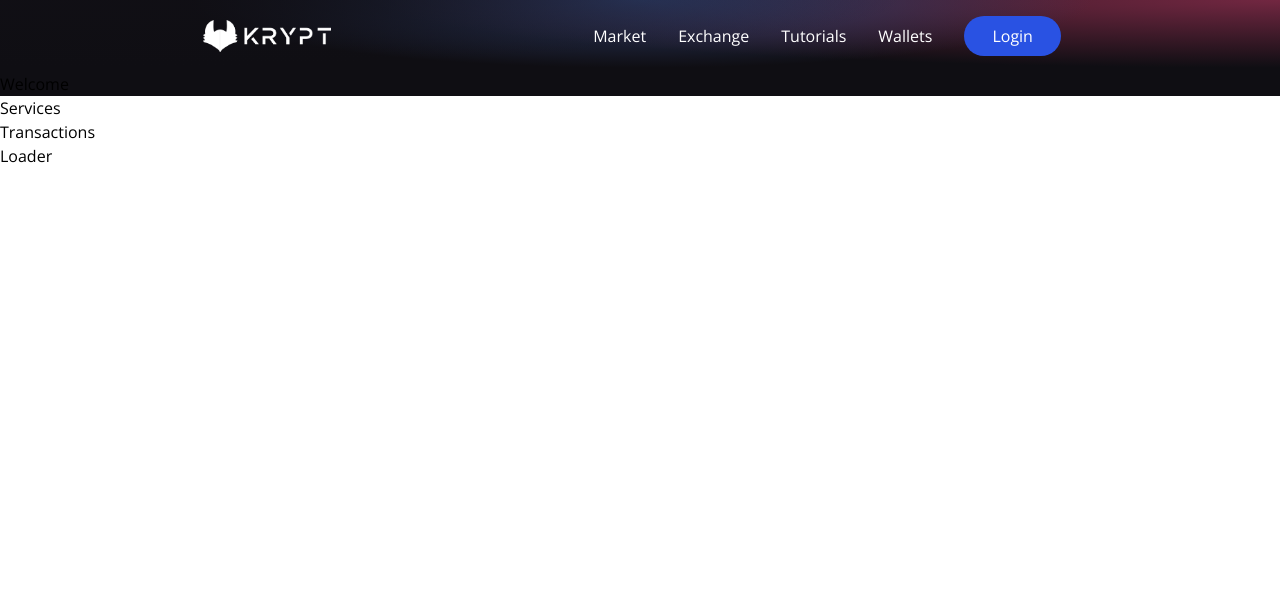
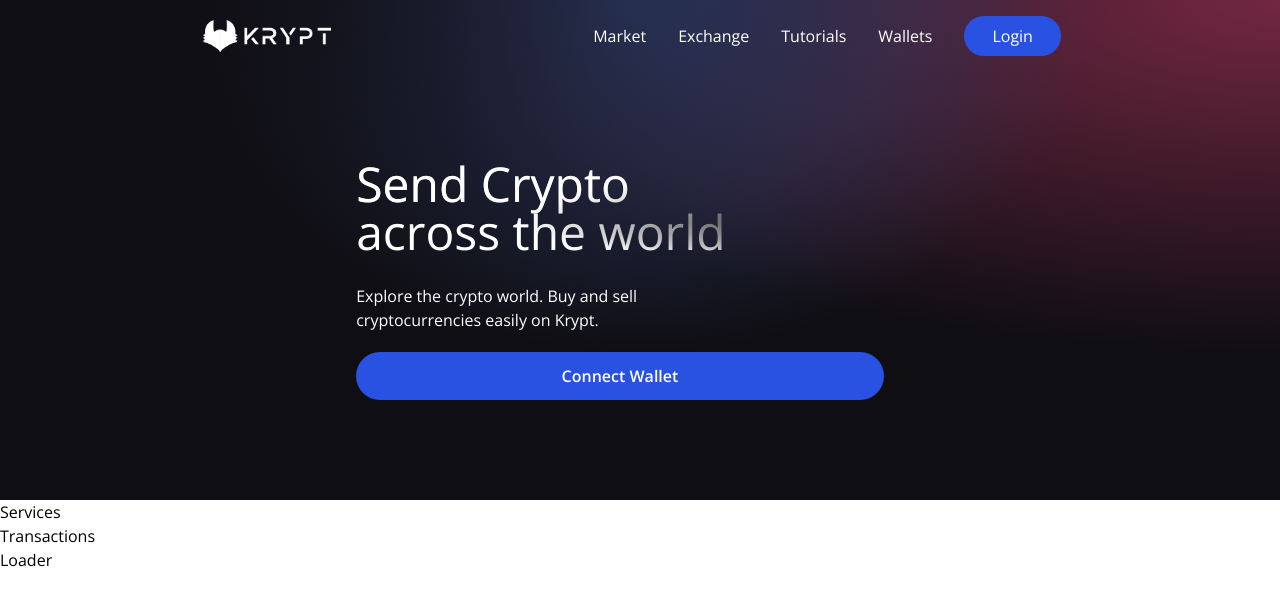
Before and after one commit to devanshuc/Web3.0_Blockchain_App, a React (Vite) app in the folder client/: page / in a window 1280 px wide. Shown: the top 606 px of the page. Built offline with nearby package versions, Linux system fonts and the light colour scheme.

Commit message:
Initial Welcome/Landing page + Minor change in Navbar

```diff
--- a/client/src/components/Navbar.jsx
+++ b/client/src/components/Navbar.jsx
@@ -1,3 +1,4 @@
+/* eslint-disable react/prop-types */
 import { HiMenuAlt4 } from "react-icons/hi";
 import { AiOutlineClose } from "react-icons/ai";
 
--- a/client/src/components/Welcome.jsx
+++ b/client/src/components/Welcome.jsx
@@ -1,5 +1,35 @@
+import { AiFillPlayCircle } from "react-icons/ai";
+import { SiEthereum } from "react-icons/si";
+import { BsInfoCircle } from "react-icons/bs";
+
+import { Loader } from "./";
+
 const Welcome = () => {
-	return <h1>Welcome</h1>;
+	const connectWallet = () => {};
+
+	return (
+		<div className="flex w-full justify-center items-center">
+			<div className="flex md:flex-row flex-col items-start justify-between md:p-20 py-12 px-4">
+				<div className="flex flex-1 justify-start flex-col md:mr-10">
+					<h1 className="text-3xl sm:text-5xl text-white text-gradient py-2">
+						Send Crypto <br /> across the world
+					</h1>
+					<p className="text-white text-left mt-5 font-light md:w-9/12 w-11/12 text-base">
+						Explore the crypto world. Buy and sell cryptocurrencies easily on
+						Krypt.
+					</p>
+					<button
+						type="button"
+						onClick={connectWallet}
+						className="flex flex-row justify-center items-center my-5 bg-[#2952e3]
+						p-3 rounded-full cursor-pointer hover:bg-[#2546bd]"
+					>
+						<p className="text-white font-semibold">Connect Wallet</p>
+					</button>
+				</div>
+			</div>
+		</div>
+	);
 };
 
 export default Welcome;
```
